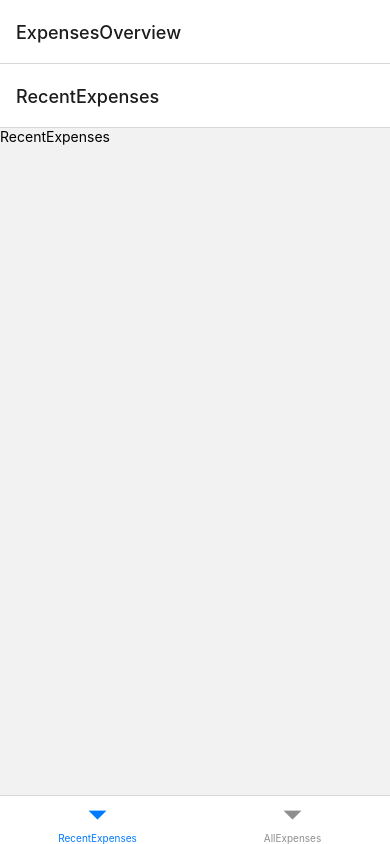
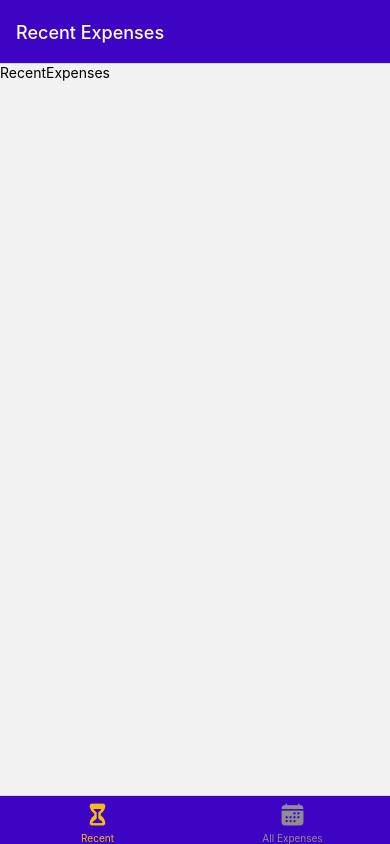
Before and after one commit to ghaith990000/ExpenseTracker, a React Native app: screen / in a window 390 px wide. Built offline with nearby package versions, Linux system fonts and the light colour scheme.

Commit message:
Adding Global Colors & Editing navigation configuration

```diff
--- a/App.js
+++ b/App.js
@@ -6,15 +6,36 @@ import { createBottomTabNavigator } from '@react-navigation/bottom-tabs';
 import ManageExpenses from './screens/ManageExpenses';
 import RecentExpenses from './screens/RecentExpenses';
 import AllExpenses from './screens/AllExpenses';
+import { GlobalStyles } from './constants/styles';
+import {Ionicons} from '@expo/vector-icons'
 
 const Stack = createNativeStackNavigator();
 const BottomTabs = createBottomTabNavigator();
 
 const ExpensesOverview = () =>{
   return (
-    <BottomTabs.Navigator>
-      <BottomTabs.Screen name="RecentExpenses" component={RecentExpenses} />
-      <BottomTabs.Screen name="AllExpenses" component={AllExpenses} />
+    <BottomTabs.Navigator screenOptions={{
+      headerStyle: {backgroundColor: GlobalStyles.colors.primary500},
+      headerTintColor: 'white',
+      tabBarStyle: {backgroundColor: GlobalStyles.colors.primary500},
+      tabBarActiveTintColor: GlobalStyles.colors.accent500
+    }}>
+      <BottomTabs.Screen name="RecentExpenses" component={RecentExpenses}
+        options={{
+          title: 'Recent Expenses',
+          tabBarLabel: 'Recent',
+          tabBarIcon: ({color, size}) => <Ionicons name="hourglass" size={size} color={color}/>
+        }}
+      />
+      <BottomTabs.Screen name="AllExpenses" component={AllExpenses}
+        options={{
+          title: 'All Expenses',
+          tabBarLabel: 'All Expenses',
+          tabBarIcon: ({color, size}) => (
+            <Ionicons name="calendar" size={size} color={color} />
+          )
+        }}
+      />
     </BottomTabs.Navigator>
   )
 }
@@ -25,7 +46,7 @@ export default function App() {
       <StatusBar style="auto" />
       <NavigationContainer>
         <Stack.Navigator>
-          <Stack.Screen name="ExpensesOverview" component={ExpensesOverview} />
+          <Stack.Screen name="ExpensesOverview" component={ExpensesOverview} options={{headerShown: false}} />
           <Stack.Screen name="ManageExpense" component={ManageExpenses} />
         </Stack.Navigator>
       </NavigationContainer>
--- /dev/null
+++ b/constants/styles.js
@@ -0,0 +1,16 @@
+export const GlobalStyles = {
+    colors: {
+        primary50: '#e4d9fd',
+        primary100: '#c6affc',
+        primary200: '#a281f0',
+        primary400: '#5721d4',
+        primary500: '#3e04c3',
+        primary700: '#2d0689',
+        primary800: '#200364',
+        accent500: '#f7bc0c',
+        error50: '#fcc4e4',
+        error500: '#9b095c',
+        gray500: '#39324a',
+        gray700: '#221c30',
+    }
+}
```
